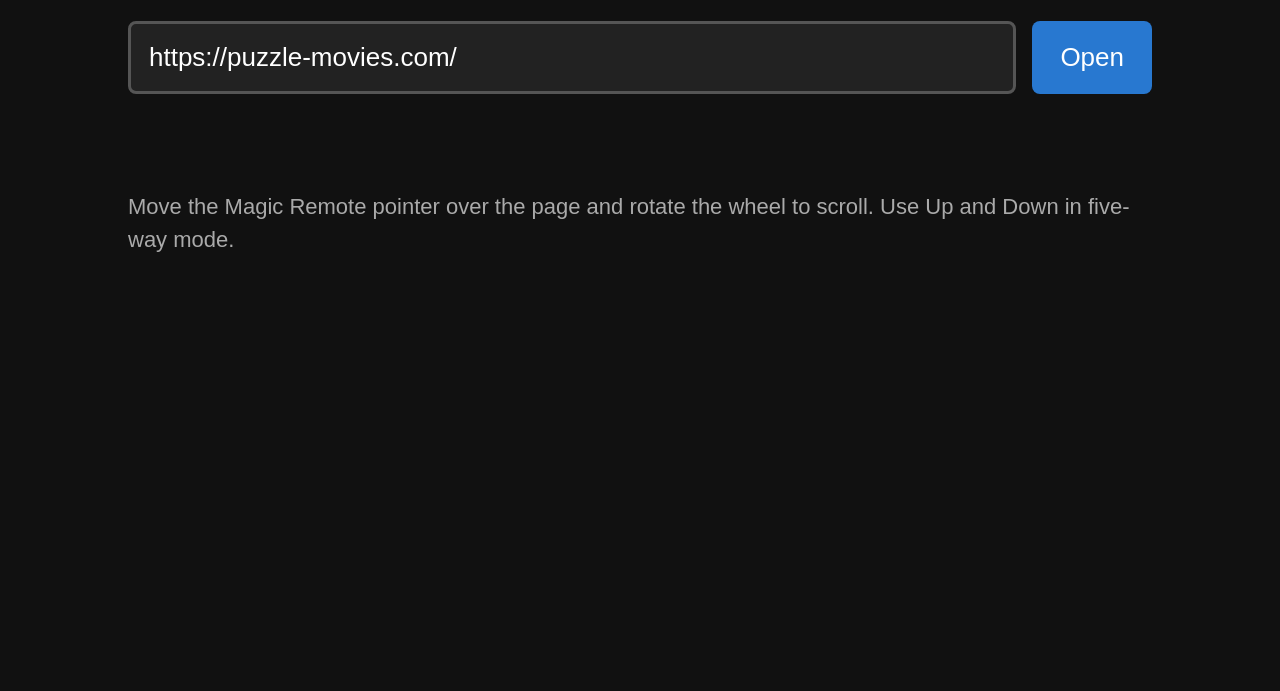
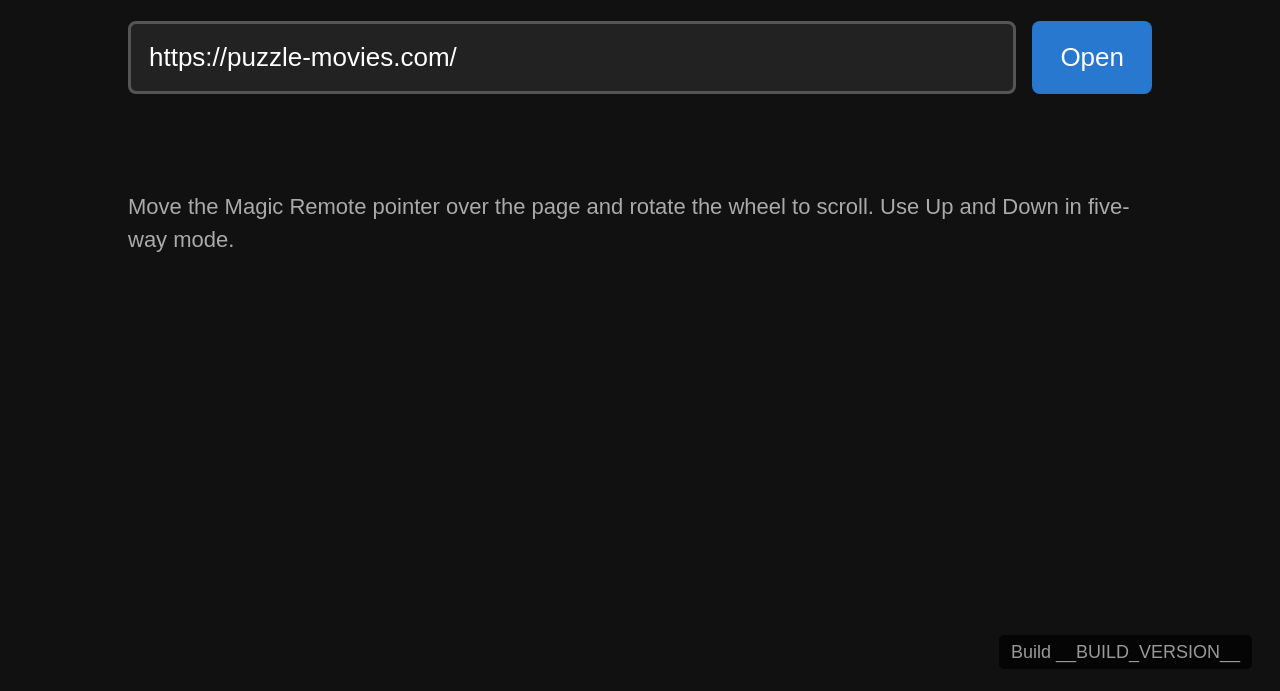
Before and after one commit to alexxic/clicktoplay, a website: page index.html in a window 1280 px wide. Shown: the part 109-800 px from the top of the page. Drawn offline with Linux system fonts and the light colour scheme.

Commit message:
Update app.css

```diff
--- a/css/app.css
+++ b/css/app.css
@@ -89,3 +89,17 @@ button:focus {
 .bottom-space {
   height: 120vh;
 }
+
+#buildVersion {
+  position: fixed;
+  right: 28px;
+  bottom: 22px;
+  z-index: 1000;
+  padding: 8px 12px;
+  border-radius: 5px;
+  background: rgba(0, 0, 0, 0.65);
+  color: #999;
+  font-size: 18px;
+  line-height: 1;
+  pointer-events: none;
+}
```
